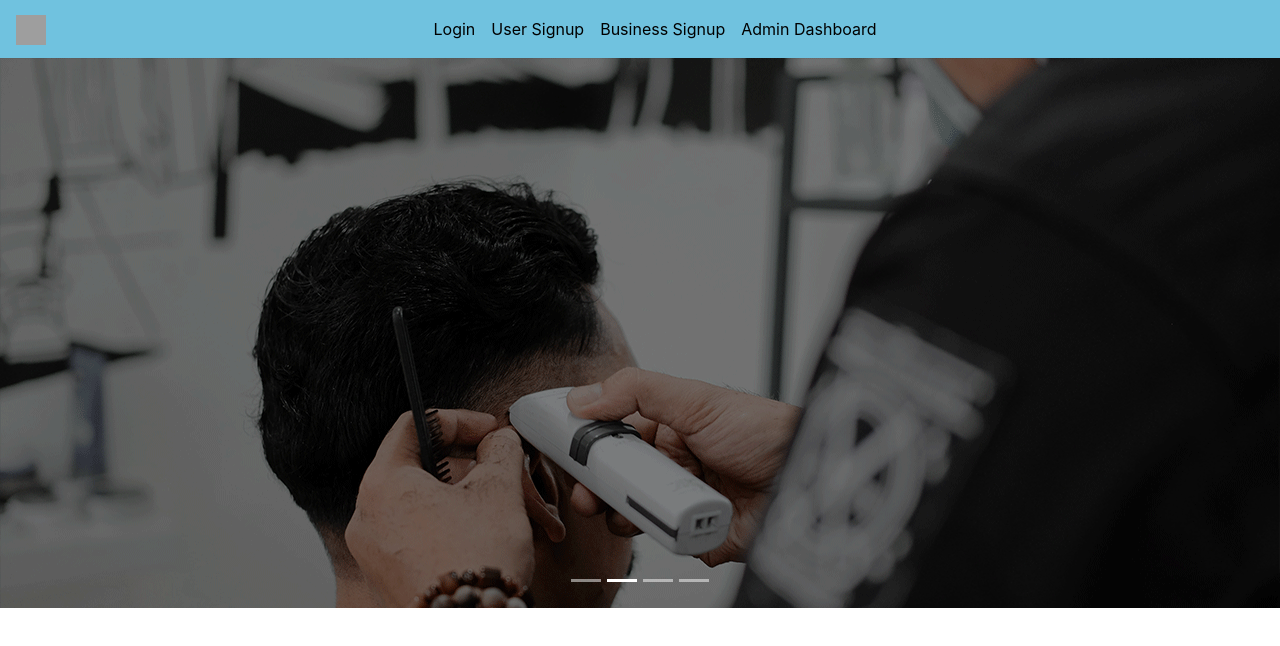
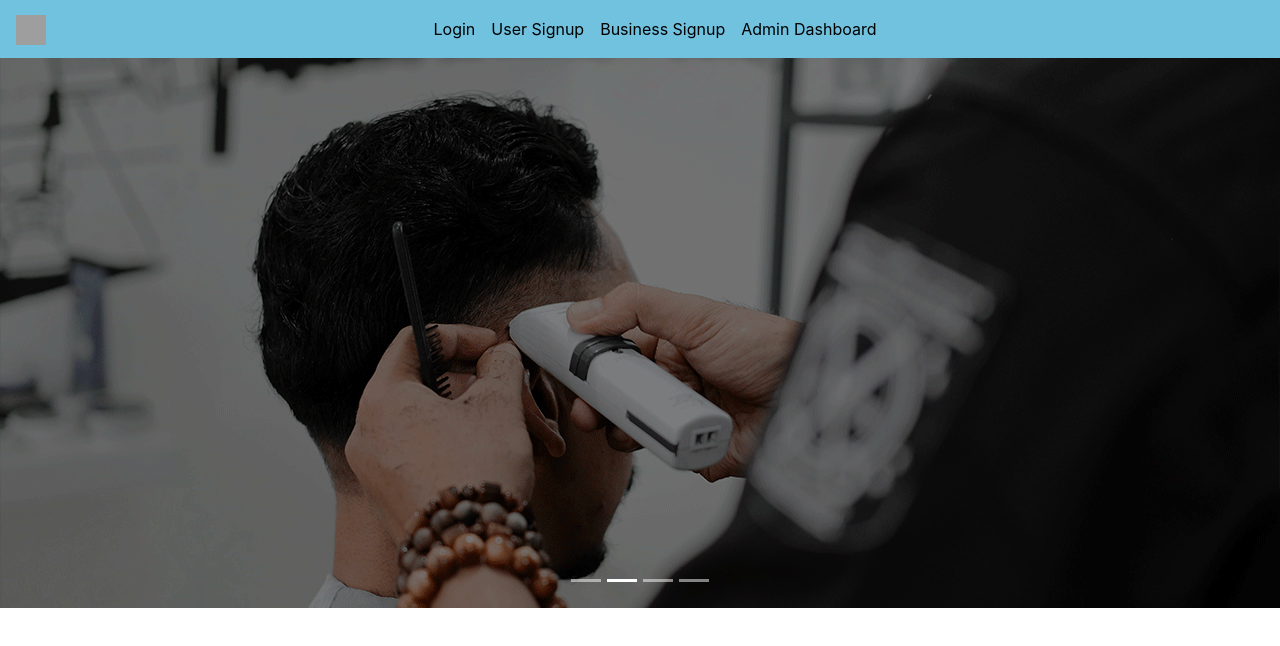
Before and after one commit to alfazkhan/qditch-frontend, a React (Create React App) app: page / in a window 1280 px wide. Shown: the top 646 px of the page. Built offline with nearby package versions, Linux system fonts and the light colour scheme; grey boxes are pictures that could not be loaded.

Commit message:
Slideshow change

```diff
--- a/src/Components/SlideShow/Slideshow.js
+++ b/src/Components/SlideShow/Slideshow.js
@@ -19,16 +19,16 @@ const Slideshow = () => {
                     </ol>
                     <div className="carousel-inner">
                         <div className="carousel-item active">
-                            <img className="d-block w-100" src={Slide1} style={styles.thumbpost} alt="First slide" />
+                            <img className="d-block w-100" src={Slide1} style={styles.thumbpost_up} alt="First slide" />
                         </div>
                         <div className="carousel-item">
-                            <img className="d-block w-100" src={Slide2} style={styles.thumbpost} alt="First slide" />
+                            <img className="d-block w-100" src={Slide2} style={styles.thumbpost_center} alt="First slide" />
                         </div>
                         <div className="carousel-item">
-                            <img className="d-block w-100" src={Slide3} style={styles.thumbpost} alt="First slide" />
+                            <img className="d-block w-100" src={Slide3} style={styles.thumbpost_center} alt="First slide" />
                         </div>
                         <div className="carousel-item">
-                            <img className="d-block w-100" src={Slide4} style={styles.thumbpost} alt="First slide" />
+                            <img className="d-block w-100" src={Slide4} style={styles.thumbpost_center} alt="First slide" />
                         </div>
 
                     </div>
@@ -46,7 +46,7 @@ const Slideshow = () => {
 }
 
 const styles = {
-    thumbpost: {
+    thumbpost_up: {
         objectFit: 'cover',
         objectPosition: 'top',
         width: window.innerWidth,
@@ -55,7 +55,28 @@ const styles = {
         overFlow: 'hidden',
         top: 1000
         // marginBottom: '1rem',
-    }
+    },
+    thumbpost_down: {
+        objectFit: 'cover',
+        objectPosition: 'bottom',
+        width: window.innerWidth,
+        maxHeight: 550,
+        position: 'sticky',
+        overFlow: 'hidden',
+        top: 1000
+        // marginBottom: '1rem',
+    },
+    thumbpost_center: {
+        objectFit: 'cover',
+        objectPosition: 'center',
+        width: window.innerWidth,
+        maxHeight: 550,
+        position: 'sticky',
+        overFlow: 'hidden',
+        top: 1000
+        // marginBottom: '1rem',
+    },
+
 }
 
 
```
